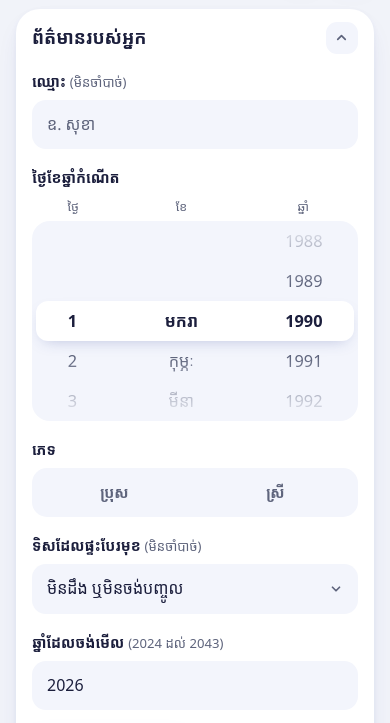
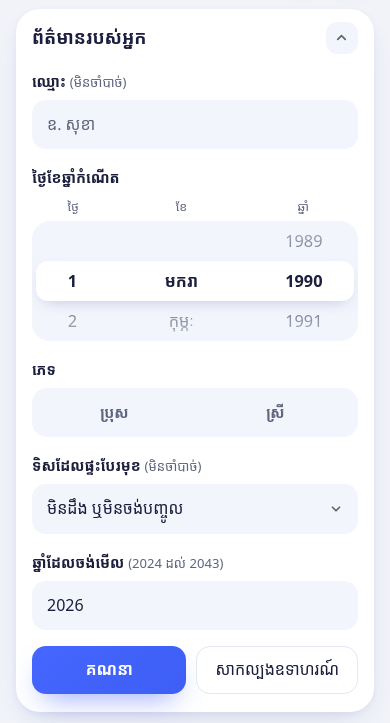
Before and after one commit to yanchhuong/feng-calculate, a website with bundled scripts: page app/index.html in a window 390 px wide. Shown: the part 85-808 px from the top of the page. Built offline with nearby package versions, Linux system fonts and the light colour scheme; a web font is replaced by a local one.

Commit message:
Date wheel: show 3 rows instead of 5
Shrink the picker to one row above and below the selection (120px
tall, 40px end padding) and soften the edge fade. Bump the service
worker cache to v7 so installed phones pick up the change.

Co-Authored-By: Claude Opus 5.5 <noreply@anthropic.com>

```diff
--- a/app/index.html
+++ b/app/index.html
@@ -123,11 +123,12 @@ button:focus-visible,.seg input:focus-visible+span{outline:2px solid var(--prima
 .wheel-h,.wheel{display:grid;grid-template-columns:.8fr 1.5fr 1.1fr;gap:4px}
 .wheel-h{padding:0 5px 4px;font-size:.78rem;color:var(--muted);text-align:center}
 .wheel{position:relative;padding:0 4px;background:var(--surface-2);border-radius:18px;overflow:hidden}
-.wheel::before{content:"";position:absolute;left:4px;right:4px;top:80px;height:40px;border-radius:12px;background:var(--surface);box-shadow:0 6px 16px -8px rgba(48,66,150,.35);pointer-events:none}
-.wcol{position:relative;height:200px;overflow-y:auto;scroll-snap-type:y mandatory;overscroll-behavior:contain;scrollbar-width:none;outline:none;
-  -webkit-mask-image:linear-gradient(to bottom,transparent,#000 32%,#000 68%,transparent);mask-image:linear-gradient(to bottom,transparent,#000 32%,#000 68%,transparent)}
+/* 3 visible rows (40px each): one above, the selection, one below */
+.wheel::before{content:"";position:absolute;left:4px;right:4px;top:40px;height:40px;border-radius:12px;background:var(--surface);box-shadow:0 6px 16px -8px rgba(48,66,150,.35);pointer-events:none}
+.wcol{position:relative;height:120px;overflow-y:auto;scroll-snap-type:y mandatory;overscroll-behavior:contain;scrollbar-width:none;outline:none;
+  -webkit-mask-image:linear-gradient(to bottom,rgba(0,0,0,.4),#000 38%,#000 62%,rgba(0,0,0,.4));mask-image:linear-gradient(to bottom,rgba(0,0,0,.4),#000 38%,#000 62%,rgba(0,0,0,.4))}
 .wcol::-webkit-scrollbar{display:none}
-.wcol::before,.wcol::after{content:"";display:block;height:80px}
+.wcol::before,.wcol::after{content:"";display:block;height:40px}
 .wi{height:40px;line-height:40px;text-align:center;scroll-snap-align:center;color:var(--muted);font-size:1.02rem;white-space:nowrap;cursor:pointer;font-variant-numeric:tabular-nums;border-radius:12px;transition:color .15s ease}
 .wi.on{color:var(--ink);font-weight:700}
 .wi.off{opacity:.3;cursor:default}
--- a/app/sw.js
+++ b/app/sw.js
@@ -1,5 +1,5 @@
 // Offline support. Bump VERSION when you change any file below so phones pick up the update.
-var VERSION = "fs-compass-v6";
+var VERSION = "fs-compass-v7";
 var SHELL = [
   "./",
   "./index.html",
```
